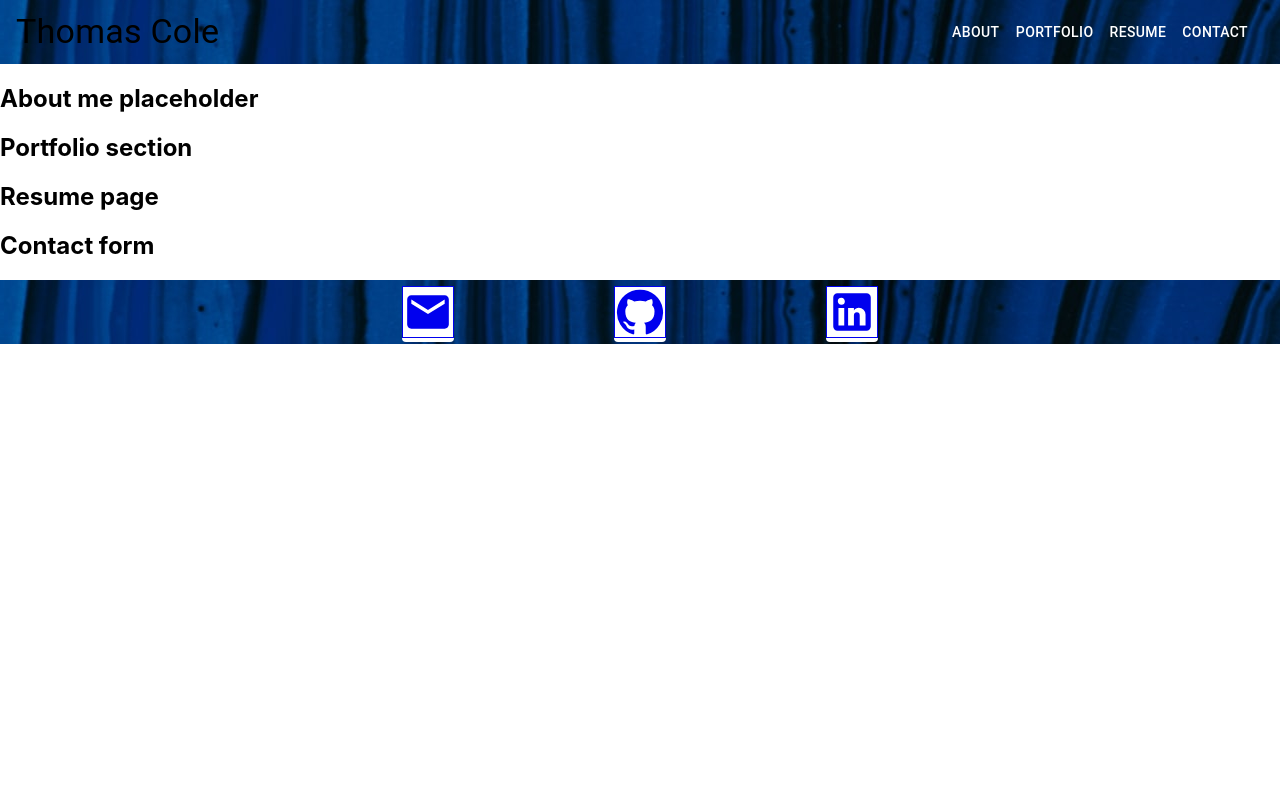
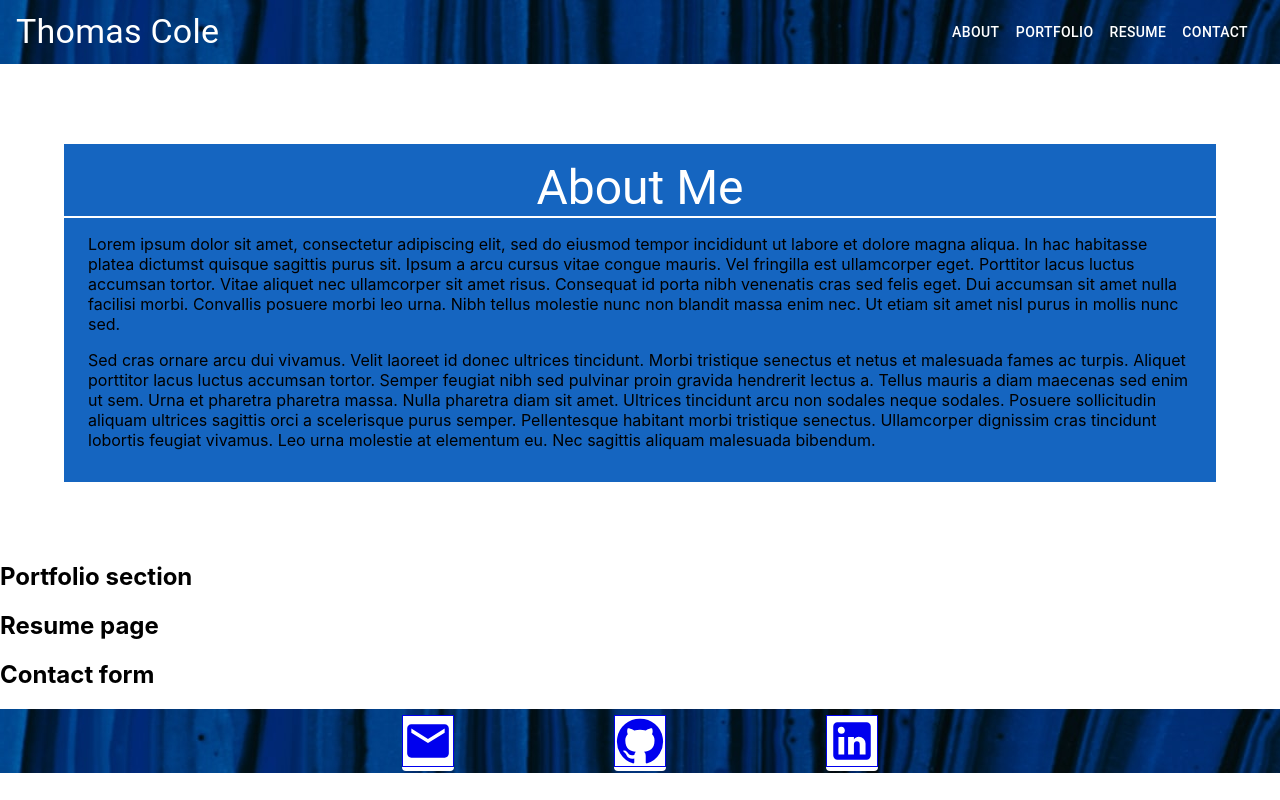
Before and after one commit to Caeldeth/react-portfolio, a React (Create React App) app: page / in a window 1280 px wide. Built offline with nearby package versions, Linux system fonts and the light colour scheme.

Commit message:
create about page

```diff
--- a/src/components/About/about.js
+++ b/src/components/About/about.js
@@ -1,9 +1,48 @@
 import React from 'react';
+import { Box, Paper, Container, Typography } from "@mui/material";
 
 function About() {
     return (
         <section>
-            <h1 id="about-section">About me placeholder</h1>
+            <Box
+            sx={{
+                width: .9,
+                height: "auto",
+                backgroundColor: 'primary.dark',
+                margin: 'auto',
+                mt: 10,
+                mb: 10,
+                pb: 2,
+                pt: 2,
+            }}>
+            <Container sx={{ borderBottom: 2, borderBottomColor: 'white' }}>
+                <Typography
+                    variant="h3"
+                    component="div"
+                    noWrap
+                    sx={{ mr: 2, ml: 2, display: { xs: "none", md: "flex" }, justifyContent: 'center' }}
+                    color="white"
+                >
+                    About Me
+                </Typography>
+            </Container>
+            <Container>
+                <p>
+                Lorem ipsum dolor sit amet, consectetur adipiscing elit, sed do eiusmod tempor incididunt ut labore et dolore magna aliqua.
+                In hac habitasse platea dictumst quisque sagittis purus sit. Ipsum a arcu cursus vitae congue mauris. Vel fringilla est ullamcorper eget.
+                Porttitor lacus luctus accumsan tortor. Vitae aliquet nec ullamcorper sit amet risus. Consequat id porta nibh venenatis cras sed felis eget.
+                Dui accumsan sit amet nulla facilisi morbi. Convallis posuere morbi leo urna. Nibh tellus molestie nunc non blandit massa enim nec.
+                Ut etiam sit amet nisl purus in mollis nunc sed.
+                </p>
+                <p>
+                Sed cras ornare arcu dui vivamus. Velit laoreet id donec ultrices tincidunt. Morbi tristique senectus et netus et malesuada fames ac turpis.
+                Aliquet porttitor lacus luctus accumsan tortor. Semper feugiat nibh sed pulvinar proin gravida hendrerit lectus a. Tellus mauris a diam maecenas
+                sed enim ut sem. Urna et pharetra pharetra massa. Nulla pharetra diam sit amet. Ultrices tincidunt arcu non sodales neque sodales. Posuere
+                sollicitudin aliquam ultrices sagittis orci a scelerisque purus semper. Pellentesque habitant morbi tristique senectus. Ullamcorper dignissim cras
+                tincidunt lobortis feugiat vivamus. Leo urna molestie at elementum eu. Nec sagittis aliquam malesuada bibendum.
+                </p>
+            </Container>
+            </Box>
         </section>
     );
 }
--- a/src/components/Footer/footer.js
+++ b/src/components/Footer/footer.js
@@ -1,5 +1,5 @@
 import React from "react";
-import { Stack, Toolbar, Typography, Box, Paper } from "@mui/material";
+import { Stack, Toolbar, Box, Paper } from "@mui/material";
 import bg from "../../assets/cover/header-background.jpg"
 import EmailIcon from "@mui/icons-material/Email";
 import GitHubIcon from "@mui/icons-material/GitHub";
@@ -12,17 +12,17 @@ function Footer() {
             <Toolbar>
             <Paper elevation={0} sx={{ mr: 10, ml: 10, mt: .5, }}>
                     <a href="mailto:tacolejr@gmail.com" target="_blank" rel="noreferrer">
-                        <EmailIcon sx={{ fontSize: 50, border: 1 }} />
+                        <EmailIcon sx={{ fontSize: 50, border: 1, '&:hover': { color: 'yellow', }, }} />
                     </a>
                 </Paper>
                 <Paper elevation={0} sx={{ mr: 10, ml: 10, mt: .5, }}>
                     <a href="http://github.com/caeldeth" target="_blank" rel="noreferrer">
-                        <GitHubIcon sx={{ fontSize: 50, border: 1, }} />
+                        <GitHubIcon sx={{ fontSize: 50, border: 1, '&:hover': { color: 'yellow', }, }} />
                     </a>
                 </Paper>
                 <Paper elevation={0} sx={{ mr: 10, ml: 10, mt: .5, }}>
                     <a href="http://linkedin.com" target="_blank" rel="noreferrer">
-                        <LinkedInIcon sx={{ fontSize: 50, border: 1 }} />
+                        <LinkedInIcon sx={{ fontSize: 50, border: 1, '&:hover': { color: 'yellow', }, }} />
                     </a>
                 </Paper>
             </Toolbar>
--- a/src/components/Navigation/nav.js
+++ b/src/components/Navigation/nav.js
@@ -14,15 +14,40 @@ function Nav() {
                             component="div"
                             noWrap
                             sx={{ mr: 2, ml: 2, display: { xs: "none", md: "flex" } }}
+                            color="white"
                         >
                             Thomas Cole
                         </Typography>
                     </Toolbar>
                     <Toolbar>
-                        <Button sx={{ color: "white" }} variant="text" href="/about">About</Button>
-                        <Button sx={{ color: "white" }} variant="text" href="/portfolio">Portfolio</Button>
-                        <Button sx={{ color: "white" }} variant="text" href="/resume">Resume</Button>
-                        <Button sx={{ color: "white" }} variant="text" href="/contact">Contact</Button>
+                        <Button sx={{
+                            color: "white",
+                            '&:hover': { color: 'yellow', }, }}
+                            variant="text"
+                            href="/about">
+                                About
+                        </Button>
+                        <Button sx={{
+                            color: "white",
+                            '&:hover': { color: 'yellow', }, }}
+                            variant="text"
+                            href="/portfolio">
+                            Portfolio
+                        </Button>
+                        <Button sx={{
+                            color: "white",
+                            '&:hover': { color: 'yellow', }, }}
+                            variant="text"
+                            href="/resume">
+                            Resume
+                        </Button>
+                        <Button sx={{
+                            color: "white",
+                            '&:hover': { color: 'yellow', }, }}
+                            variant="text"
+                            href="/contact">
+                            Contact
+                        </Button>
                     </Toolbar>
                 </Stack>
             </Box>
```
